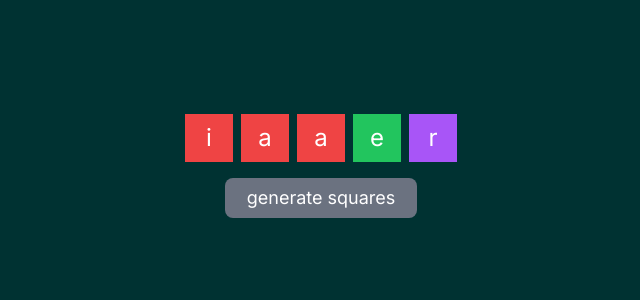
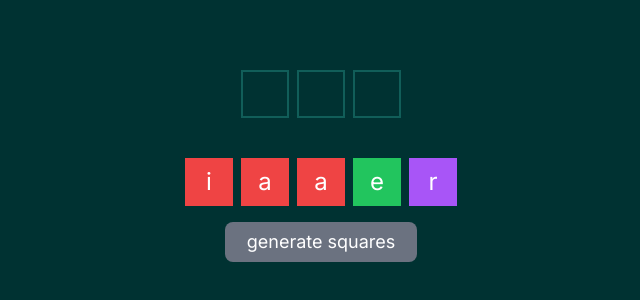
Before and after one commit to continentaldivide/squares, a Next.js app: page / in a window 1280 px wide. Shown: the part 234-534 px from the top of the page, without its empty margins (319-959 px from the left). Built offline with nearby package versions, Linux system fonts and the light colour scheme.

Commit message:
Add UI for building a word

```diff
--- /dev/null
+++ b/app/_components/WordBlock.tsx
@@ -0,0 +1,10 @@
+export default function WordBlock({ length }: { length: number }) {
+  const spaces = [];
+  const space = <div className="size-12 border-2 border-teal-800"></div>;
+
+  for (let i = 0; i < length; i++) {
+    spaces.push(space);
+  }
+
+  return <div className="flex gap-2 min-h-12 mb-10">{spaces}</div>;
+}
--- a/app/page.tsx
+++ b/app/page.tsx
@@ -1,9 +1,11 @@
 'use client';
 import Squares from './_components/Squares';
+import WordBlock from './_components/WordBlock';
 
 export default function Home() {
   return (
     <main className="flex flex-col items-center justify-center min-h-screen">
+      <WordBlock length={3} />
       <Squares />
     </main>
   );
```
